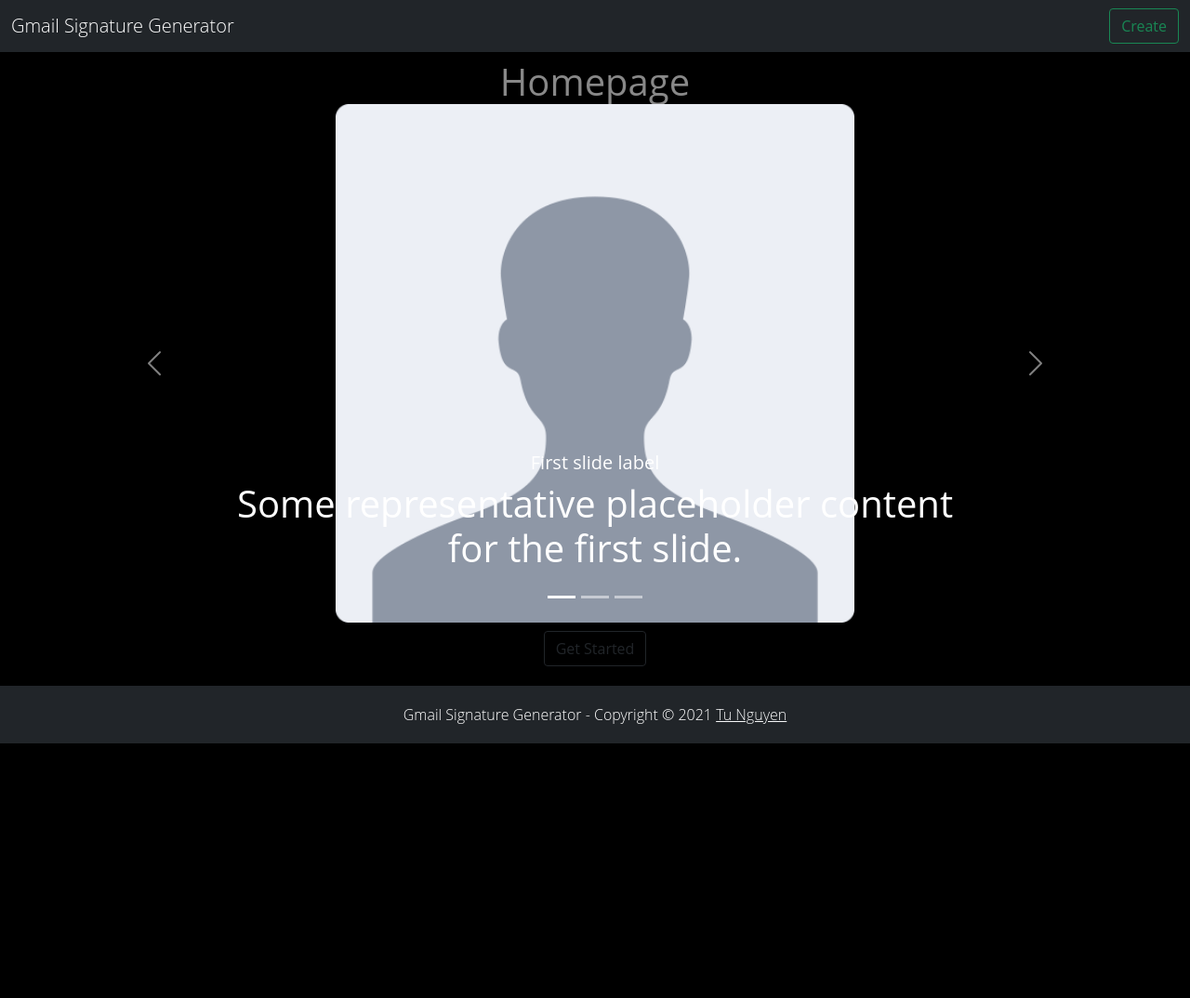
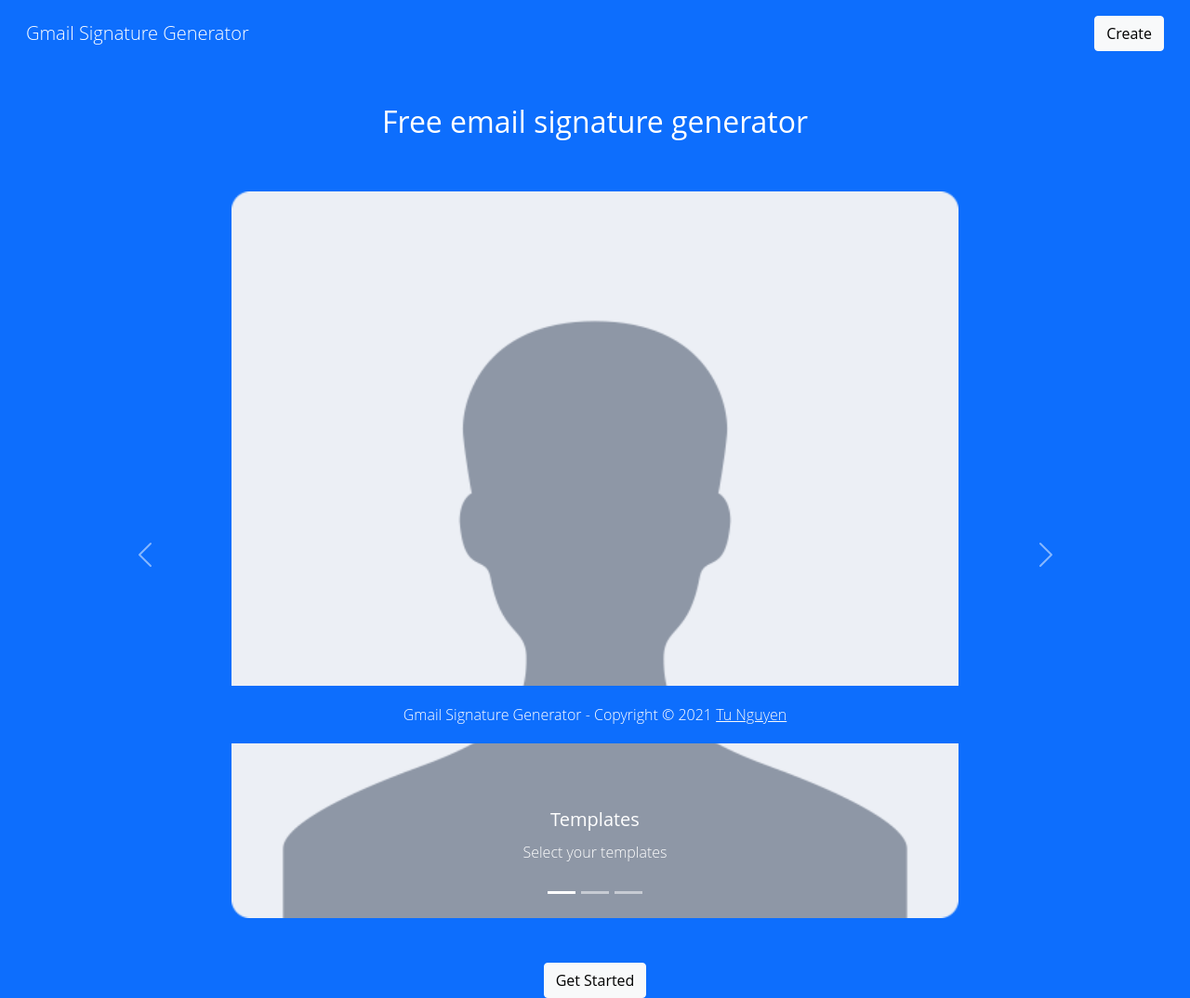
Before and after one commit to tu-nguyen/gmail-signature-generator, a Django app: template templates/home.html in a window 1280 px wide. Shown: the whole page at 93% size. Before the commit the page ends 800 px from the top, so only its background shows below. Run offline with Django 3.2, Linux system fonts and the light colour scheme; the template is opened without the code that fills it, so the values that code supplies are empty.

Commit message:
core part of home page completed

```diff
--- a/static/css/style.css
+++ b/static/css/style.css
@@ -1,3 +1,30 @@
+:root {
+    --bs-blue: #0d6efd;
+    --bs-indigo: #6610f2;
+    --bs-purple: #6f42c1;
+    --bs-pink: #d63384;
+    --bs-red: #dc3545;
+    --bs-orange: #fd7e14;
+    --bs-yellow: #ffc107;
+    --bs-green: #198754;
+    --bs-teal: #20c997;
+    --bs-cyan: #0dcaf0;
+    --bs-white: #fff;
+    --bs-gray: #6c757d;
+    --bs-gray-dark: #343a40;
+    --bs-primary: #0d6efd;
+    --bs-secondary: #6c757d;
+    --bs-success: #198754;
+    --bs-info: #0dcaf0;
+    --bs-warning: #ffc107;
+    --bs-danger: #dc3545;
+    --bs-light: #f8f9fa;
+    --bs-dark: #212529;
+    --bs-font-sans-serif: system-ui, -apple-system, "Segoe UI", Roboto, "Helvetica Neue", Arial, "Noto Sans", "Liberation Sans", sans-serif, "Apple Color Emoji", "Segoe UI Emoji", "Segoe UI Symbol", "Noto Color Emoji";
+    --bs-font-monospace: SFMono-Regular, Menlo, Monaco, Consolas, "Liberation Mono", "Courier New", monospace;
+    --bs-gradient: linear-gradient(180deg, rgba(255, 255, 255, 0.15), rgba(255, 255, 255, 0));
+  }
+
 /* core styles */
 *, *::before, *::after {
     margin: 0;
@@ -9,25 +36,23 @@ body {
     font-family: 'Open Sans', sans-serif;
     font-size: 16px;
     font-weight: 300;
-    color: #888;
+    color: var(--bs-white);
     line-height: 30px;
     text-align: center;
+    background: var(--bs-primary);
 }
 
 .main{
     width: 100vw;
     height: 100vh;
-    background: black;
     padding: 4rem 0;
-    /* color: red; */
-    scroll-behavior: smooth;
 }
 
 img{
     display: block;
     margin-left: auto;
     margin-right: auto;
-    width: 50%;
-    height: 50%;
+    width: 70%;
+    height: 70%;
     /* padding-top: 10px; */
 }
--- a/templates/base.html
+++ b/templates/base.html
@@ -16,14 +16,14 @@
 <!-- ========================= start header ========================= -->
 <header>
     <!-- ========================= start navbar ========================= -->
-    <nav class="navbar fixed-top navbar-expand-lg navbar-dark bg-dark">
+    <nav class="navbar fixed-top navbar-expand-lg navbar-dark bg-primary p-3">
         <div class="container-fluid">
             <a class="navbar-brand" href="{% url 'home' %}">Gmail Signature Generator</a>
             <button class="navbar-toggler" type="button" data-bs-toggle="collapse" data-bs-target="#navbarSupportedContent" aria-controls="navbarSupportedContent" aria-expanded="false" aria-label="Toggle navigation">
-            <span class="navbar-toggler-icon"></span>
+            {% comment %} <span class="navbar-toggler-icon"></span> {% endcomment %}
             </button>
 
-                <button class="btn btn-outline-success" type="submit" onclick="location.href='{% url 'create' %}'" >Create</button>
+            <button class="btn btn-light" type="submit" onclick="location.href='{% url 'create' %}'" >Create</button>
 
             </div>
         </div>
@@ -49,7 +49,7 @@
     <!-- ========================= end main ========================= -->
 
     <!-- ========================= start footer ========================= -->
-    <footer class="fixed-bottom bg-dark text-center text-lg-start">
+    <footer class="fixed-bottom navbar-dark bg-primary text-center text-lg-start">
         <div class="text-center p-3" style="color: white;">
             Gmail Signature Generator - Copyright © 2021
             <a class="text-light" href="https://tu-nguyen.github.io/">Tu Nguyen</a>
--- a/templates/create.html
+++ b/templates/create.html
@@ -2,5 +2,5 @@
 {% extends 'base.html' %}
 
 {% block content%}
-<h1>Create</h>
+<h2 class="pt-5">Create</h2>
 {% endblock content%}
--- a/templates/home.html
+++ b/templates/home.html
@@ -4,9 +4,11 @@
 {% load static %}
 
 {% block content%}
-<h1>Homepage</h>
+<h2 class="pt-5">Free email signature generator</h2>
+
+<div class="row pt-5">
     <!-- ========================= start carousel ========================= -->
-<div id="myCarousel" class="carousel slide" data-bs-ride="carouse1">
+    <div id="myCarousel" class="carousel  slide" data-bs-ride="carouse1">
     <div class="carousel-indicators">
         <button type="button" data-bs-target="#myCarousel" data-bs-slide-to="0" class="active" aria-current="true" aria-label="Slide 1"></button>
         <button type="button" data-bs-target="#myCarousel" data-bs-slide-to="1" aria-label="Slide 2"></button>
@@ -16,22 +18,22 @@
         <div class="carousel-item active" data-bs-interval="10000">
         <img src="{% static 'img/placeholder.png' %}" class="d-block" alt="...">
         <div class="carousel-caption d-none d-md-block">
-        <h5>First slide label</h5>
-        <p>Some representative placeholder content for the first slide.</p>
+            <h5>Templates</h5>
+            <p>Select your templates</p>
         </div>
         </div>
         <div class="carousel-item" data-bs-interval="6000">
         <img src="{% static 'img/placeholder.png' %}" class="d-block" alt="...">
         <div class="carousel-caption d-none d-md-block">
-        <h5>Second slide label</h5>
-        <p>Some representative placeholder content for the second slide.</p>
+            <h5>Styling</h5>
+            <p>Stylize your signature</p>
         </div>
         </div>
         <div class="carousel-item" data-bs-interval="6000">
         <img src="{% static 'img/placeholder.png' %}" class="d-block" alt="...">
         <div class="carousel-caption d-none d-md-block">
-        <h5>Third slide label</h5>
-        <p>Some representative placeholder content for the third slide.</p>
+            <h5>Data/Images</h5>
+            <p>Enter your signature details and image</p>
         </div>
         </div>
     </div>
@@ -45,9 +47,12 @@
     </button>
     </div>
     <!-- ========================= end carousel ========================= -->
+</div>
 
+<div class="row pt-5">
     <div class="text-center">
-    <a href="{% url 'create' %}" class="btn btn-outline-dark">Get Started</a>
+        <a href="{% url 'create' %}" class="btn btn-light">Get Started</a>
+    </div>
 </div>
 
 {% endblock content%}
```
Lines whose indentation alone changed are shown as unchanged.
